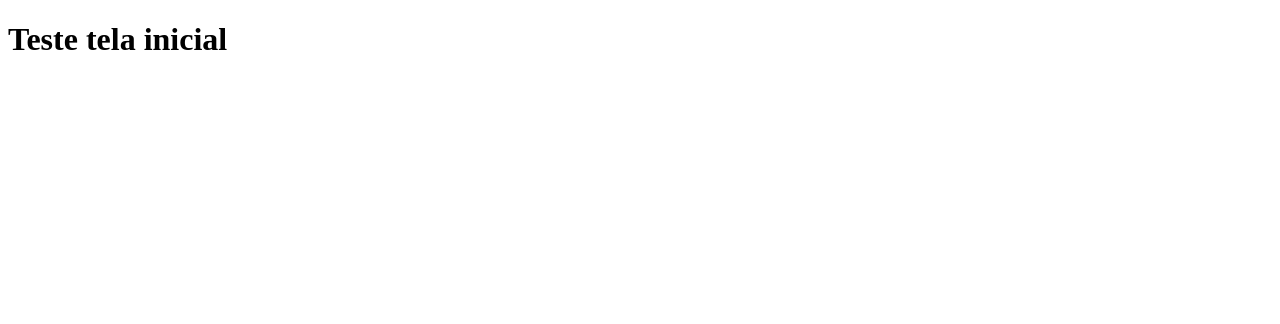
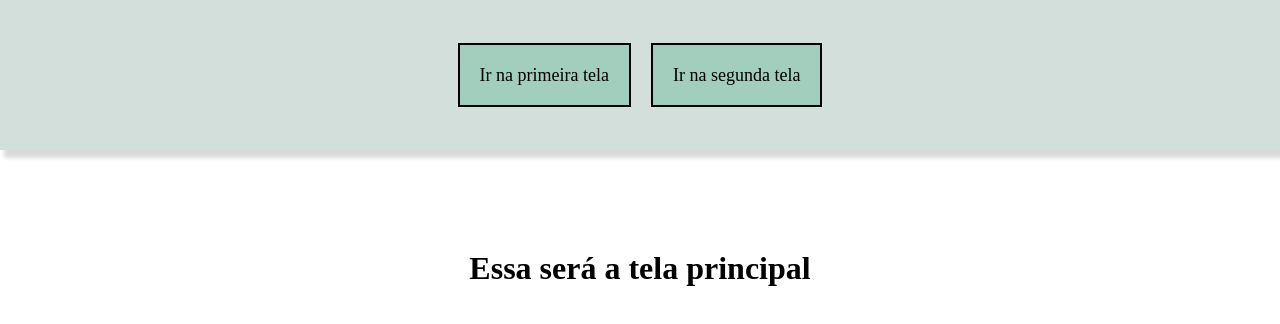
Before and after one commit to devmichaelviana/ShareOrangePlus, a React (Create React App) app: page / in a window 1280 px wide. Shown: the top 324 px of the page. Built offline with nearby package versions, Linux system fonts and the light colour scheme.

Commit message:
feat: estrutura inicial do projeto

```diff
--- a/src/App.js
+++ b/src/App.js
@@ -1,10 +1,13 @@
 import React from "react";
+import { BrowserRouter } from "react-router-dom"
+import Routes from "./routes/routes";
+
 
 function App() {
   return (
-    <div className="App">
-      <h1>Teste tela inicial</h1>
-    </div>
+   <BrowserRouter>
+     <Routes />
+   </BrowserRouter>
   );
 }
 
```
